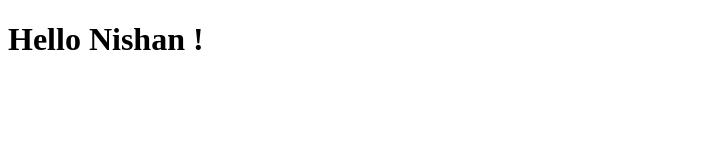
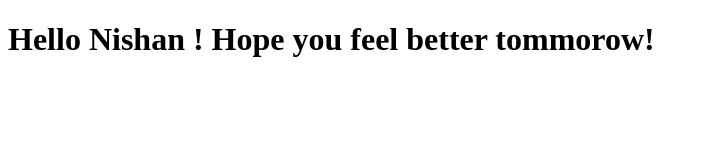
Before and after one commit to nishan16539/Coursera-test2, a plain HTML site: page site/index.html in a window 1280 px wide. Shown: the whole page, without its empty margins (0-707 px from the left). Drawn offline with Linux system fonts and the light colour scheme.

Commit message:
Small addition to our page content.

```diff
--- a/site/index.html
+++ b/site/index.html
@@ -4,6 +4,6 @@
 	<title>Hello Nishan!</title>
 </head>
 <body>
-<h1>Hello Nishan !</h1>
+<h1>Hello Nishan ! Hope you feel better tommorow!</h1>
 </body>
 </html>
```
